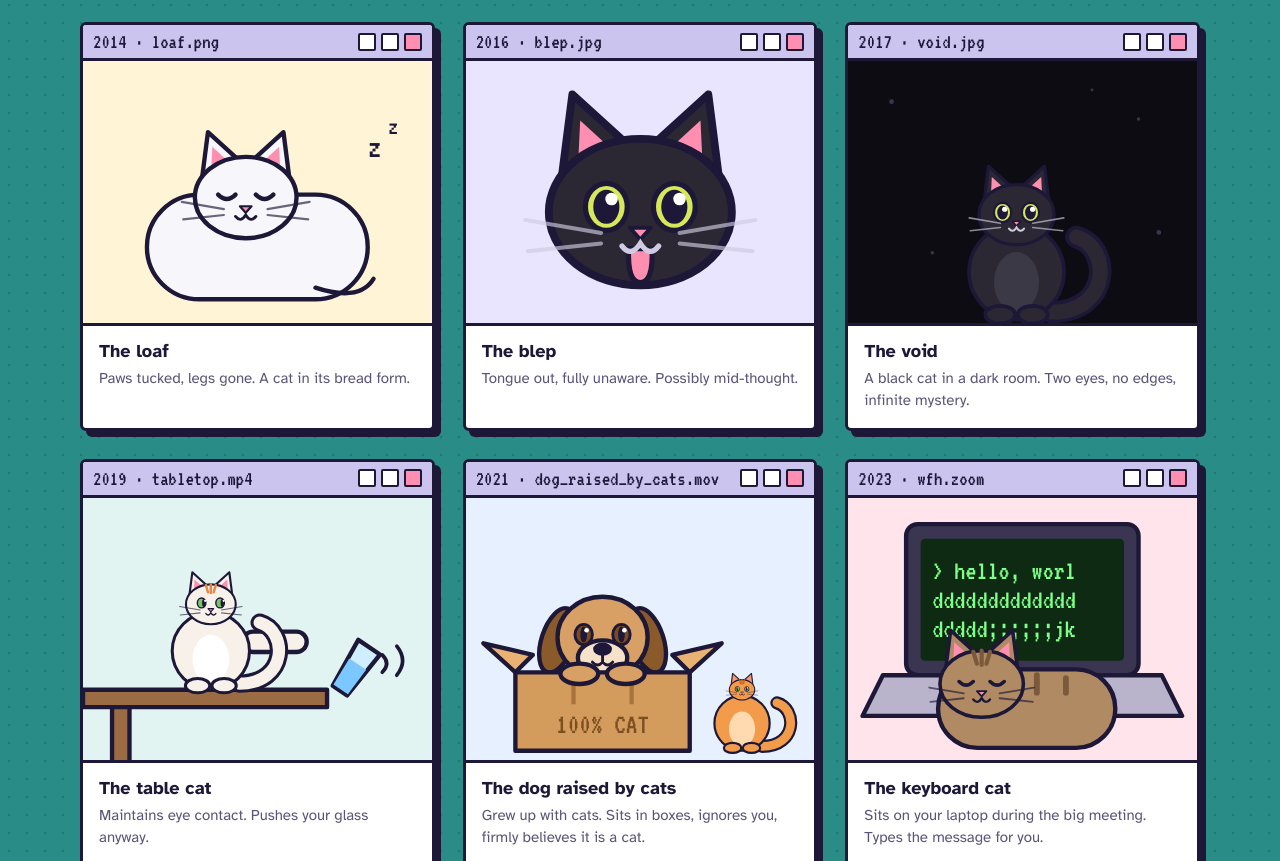
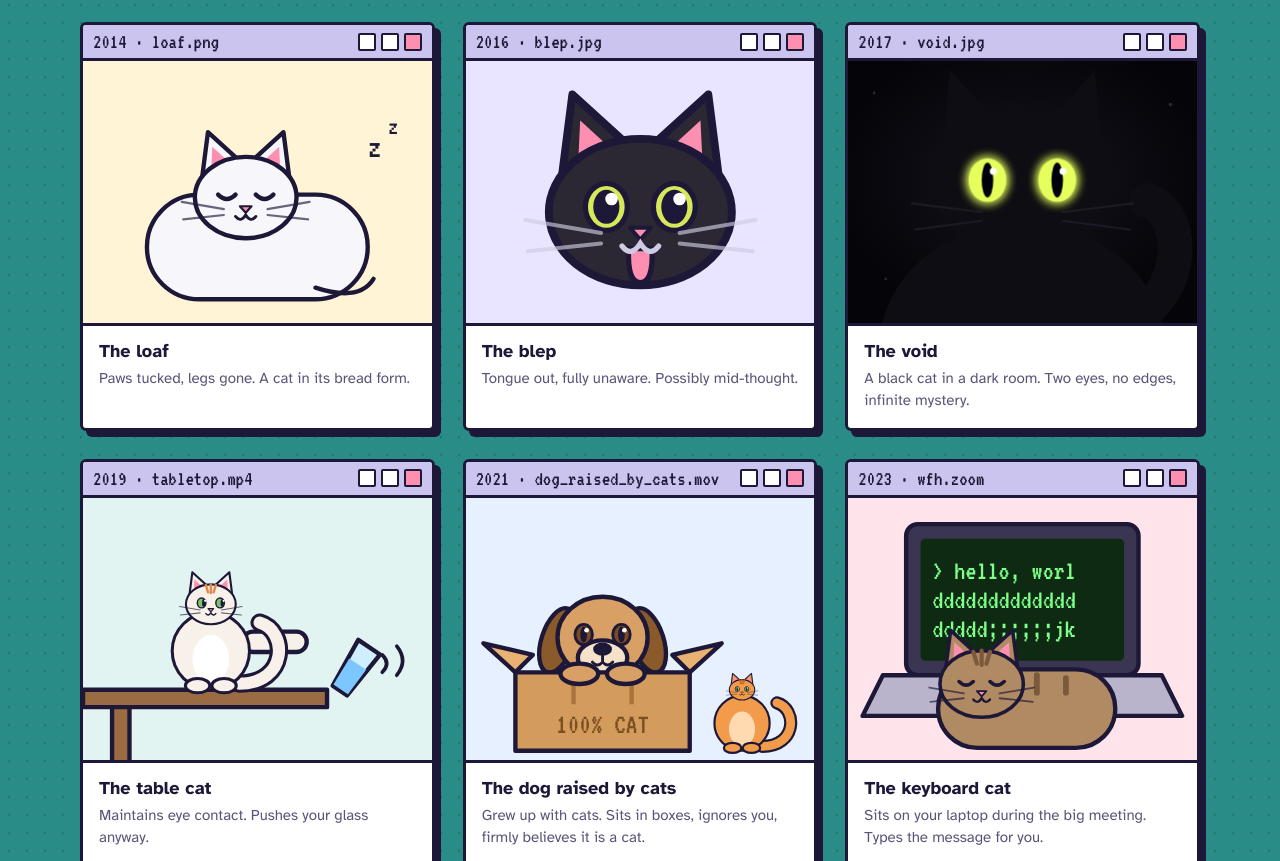
Before and after one commit to katebordwell/hello-hackday, a plain HTML site: page cats/index.html in a window 1280 px wide. Shown: the part 1048-1909 px from the top of the page. Drawn offline with Linux system fonts and the light colour scheme; a web font is replaced by a local one.

Commit message:
Make the void cat bigger and voidier
Co-Authored-By: Claude Opus 5.5 <noreply@anthropic.com>
Claude-Session: https://claude.ai/code/session_01CwYrKz39bABXSVf9zp1VQn

```diff
--- a/cats/index.html
+++ b/cats/index.html
@@ -58,6 +58,8 @@ body{
 .scene.talk svg .cat{animation:wiggle .5s ease-in-out}
 @keyframes wiggle{25%{transform:rotate(-3deg)}75%{transform:rotate(3deg)}}
 .scene svg .cat{transform-box:fill-box;transform-origin:50% 100%}
+.voideyes{transform-box:fill-box;transform-origin:50% 50%;animation:voidblink 6s infinite}
+@keyframes voidblink{0%,92%,100%{transform:scaleY(1)}95%{transform:scaleY(.08)}}
 .cap{padding:12px 16px 16px;border-top:3px solid var(--ink);display:grid;gap:2px}
 .cap b{font-size:18px}
 .cap span{color:var(--muted);font-size:15px}
@@ -70,7 +72,7 @@ footer{font-family:var(--pixel);font-size:20px;color:#e6fffb;text-align:center}
   .prompt{margin:0 18px}
 }
 @media (prefers-reduced-motion:reduce){
-  .blink,.scene.talk svg .cat{animation:none}
+  .blink,.scene.talk svg .cat,.voideyes{animation:none}
   .bubble{transition:none}
 }
 </style>
@@ -174,9 +176,27 @@ const scenes=[
   <text x="210" y="50" font-family="VT323,monospace" font-size="18" fill="${INK}">z</text>`},
  {year:'2016',file:'blep.jpg',title:'The blep',note:'Tongue out, fully unaware. Possibly mid-thought.',say:'hewwo, wowld',bg:'#e9e4ff',
   svg:()=>`<g class="cat">${head(120,104,FUR.black,{s:1.8,eyes:'wide',tongue:true})}</g>`},
- {year:'2017',file:'void.jpg',title:'The void',note:'A black cat in a dark room. Two eyes, no edges, infinite mystery.',say:'hello, world. i am the void.',bg:'#0d0c12',
-  svg:()=>`<g fill="#3a3650"><circle cx="30" cy="28" r="1.6"/><circle cx="200" cy="40" r="1.2"/><circle cx="58" cy="132" r="1.2"/><circle cx="214" cy="118" r="1.6"/><circle cx="168" cy="20" r="1"/></g>
-  ${sit(116,178,FUR.black,{s:.86,eyes:'wide'})}`},
+ {year:'2017',file:'void.jpg',title:'The void',note:'A black cat in a dark room. Two eyes, no edges, infinite mystery.',say:'hello, world. i am the void.',bg:'#050408',
+  svg:()=>{const V='#0e0d13';
+  return `<defs>
+    <radialGradient id="voidHalo" cx="50%" cy="45%" r="55%"><stop offset="0" stop-color="#16141f"/><stop offset="1" stop-color="#050408"/></radialGradient>
+    <filter id="voidGlow" x="-50%" y="-50%" width="200%" height="200%"><feGaussianBlur stdDeviation="3.5" result="b"/><feMerge><feMergeNode in="b"/><feMergeNode in="b"/><feMergeNode in="SourceGraphic"/></feMerge></filter>
+  </defs>
+  <rect width="240" height="180" fill="url(#voidHalo)"/>
+  <g fill="#2a2638"><circle cx="18" cy="22" r="1"/><circle cx="222" cy="30" r="1.2"/><circle cx="26" cy="150" r="1"/><circle cx="214" cy="140" r="1"/></g>
+  <g class="cat">
+    <path d="M190 182 C236 160 232 104 206 96" fill="none" stroke="${V}" stroke-width="24" stroke-linecap="round"/>
+    <ellipse cx="120" cy="196" rx="98" ry="84" fill="${V}"/>
+    <polygon points="64,74 70,6 106,46" fill="${V}"/>
+    <polygon points="176,74 170,6 134,46" fill="${V}"/>
+    <ellipse cx="120" cy="84" rx="62" ry="50" fill="${V}"/>
+    <g stroke="#1b1924" stroke-width="1.5" stroke-linecap="round"><line x1="92" y1="104" x2="44" y2="98"/><line x1="92" y1="110" x2="46" y2="116"/><line x1="148" y1="104" x2="196" y2="98"/><line x1="148" y1="110" x2="194" y2="116"/></g>
+    <g class="voideyes"><g filter="url(#voidGlow)">
+      <ellipse cx="96" cy="82" rx="13" ry="15" fill="#e6ff5c"/><ellipse cx="144" cy="82" rx="13" ry="15" fill="#e6ff5c"/>
+      <ellipse cx="96" cy="82" rx="4" ry="12" fill="#050408"/><ellipse cx="144" cy="82" rx="4" ry="12" fill="#050408"/>
+    </g>
+    <circle cx="100" cy="76" r="2.4" fill="#fff"/><circle cx="148" cy="76" r="2.4" fill="#fff"/></g>
+  </g>`}},
  {year:'2019',file:'tabletop.mp4',title:'The table cat',note:'Maintains eye contact. Pushes your glass anyway.',say:'hello, world. goodbye, glass.',bg:'#e2f4f1',
   svg:()=>`<rect x="0" y="132" width="168" height="12" fill="#9b6b43" ${sw}/>
   <rect x="20" y="144" width="12" height="40" fill="#9b6b43" ${sw}/>
```
